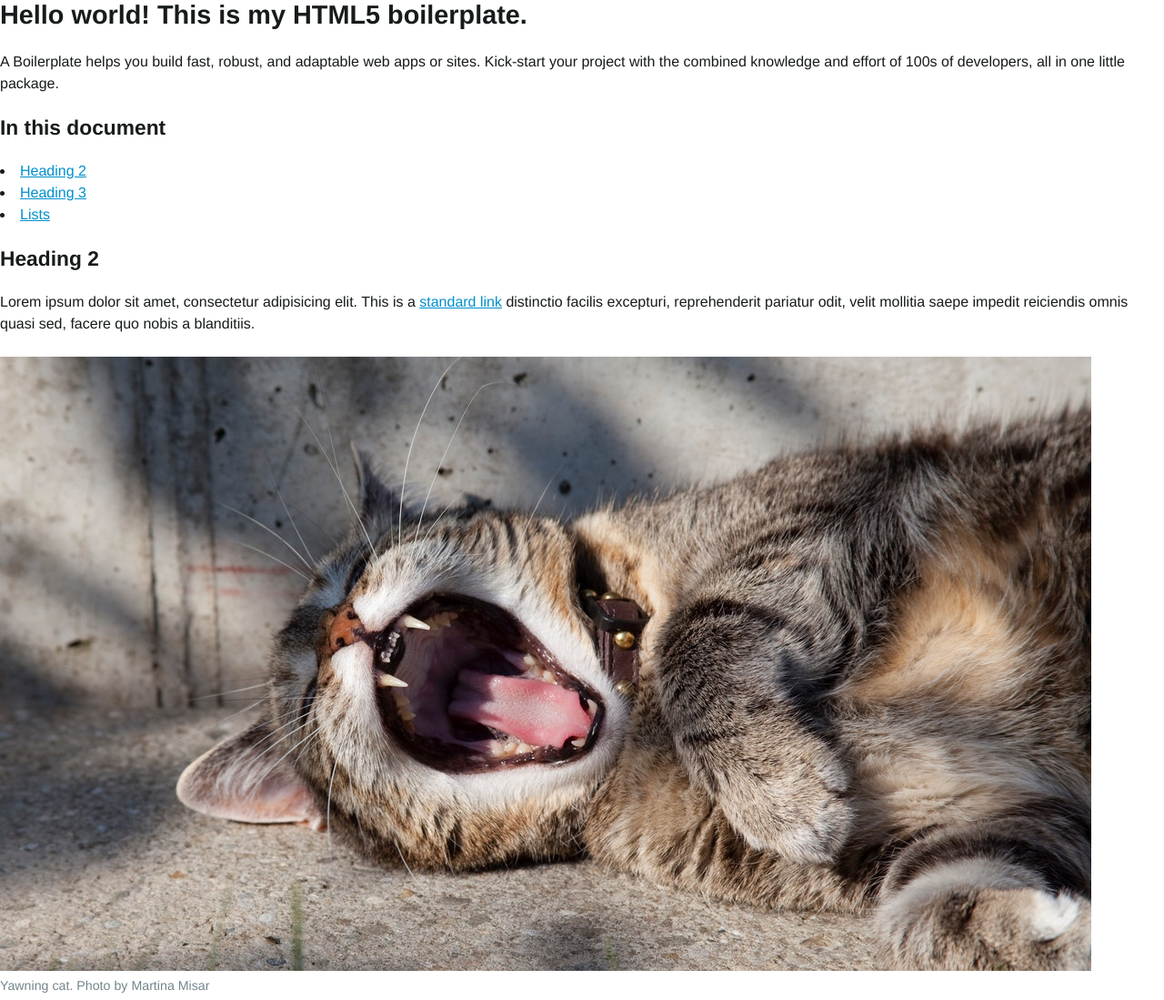
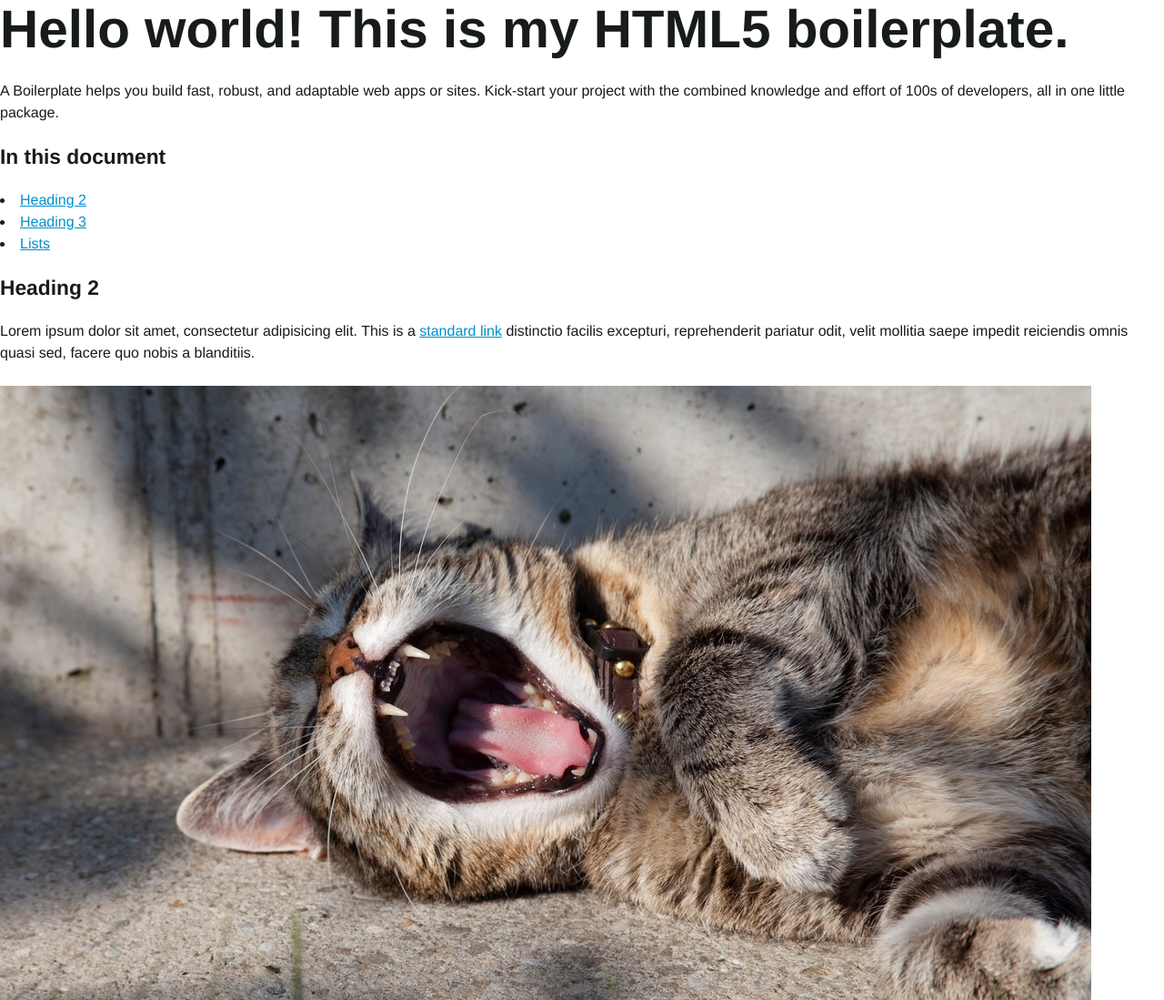
Before and after one commit to mct-ui/html5-boilerplate-PypaertSybrin, a plain HTML site: page index.html in a window 1280 px wide. Shown: the top 1099 px of the page at 91% size. Drawn offline with Linux system fonts and the light colour scheme.

Commit message:
Added media-queries

```diff
--- a/css/screen.scss
+++ b/css/screen.scss
@@ -211,6 +211,15 @@ h1 {
   font-weight: 700;
   line-height: calc($baseline * 4);
   margin-bottom: $space-m;
+
+  @include mq(bp1){
+    font-size: $ms9;
+    line-height: calc($baseline * 6);
+  }
+  @include mq(bp2){
+    font-size: $ms11;
+    line-height: calc($baseline * 8);
+  }
 }
 
 h2 {
```
Also changed, not shown: css/screen.css.
